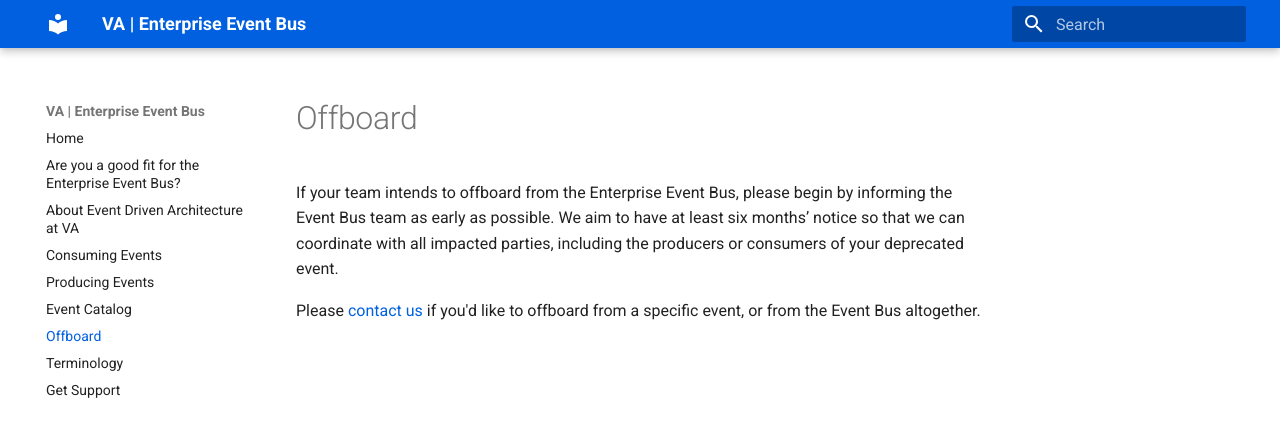
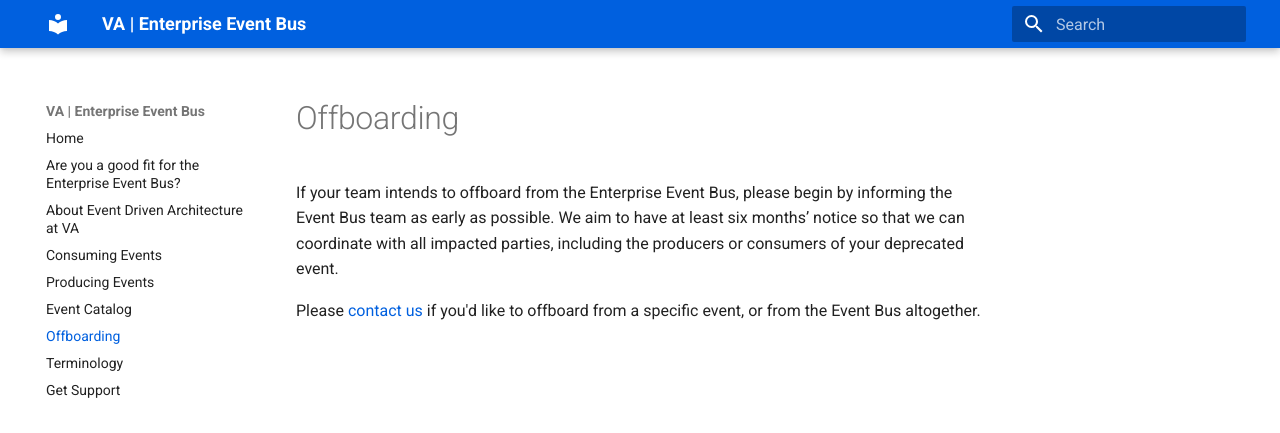
Before and after one commit to department-of-veterans-affairs/ves-event-bus-developer-portal, an MkDocs documentation site: the page built from docs/offboard.md, in a window 1280 px wide. Shown: the top 433 px of the page. Built offline with MkDocs 1.6.1 and Material for MkDocs 9.7.7, drawn with Linux system fonts in a browser that asks for light colours.

Commit message:
updating event bus dev portal offboarding page

```diff
--- a/docs/offboard.md
+++ b/docs/offboard.md
@@ -1,4 +1,4 @@
-# Offboard
+# Offboarding
 
 If your team intends to offboard from the Enterprise Event Bus, please begin by informing the Event Bus team as early as possible. We aim to have at least six months’ notice so that we can coordinate with all impacted parties, including the producers or consumers of your deprecated event.
 
```
